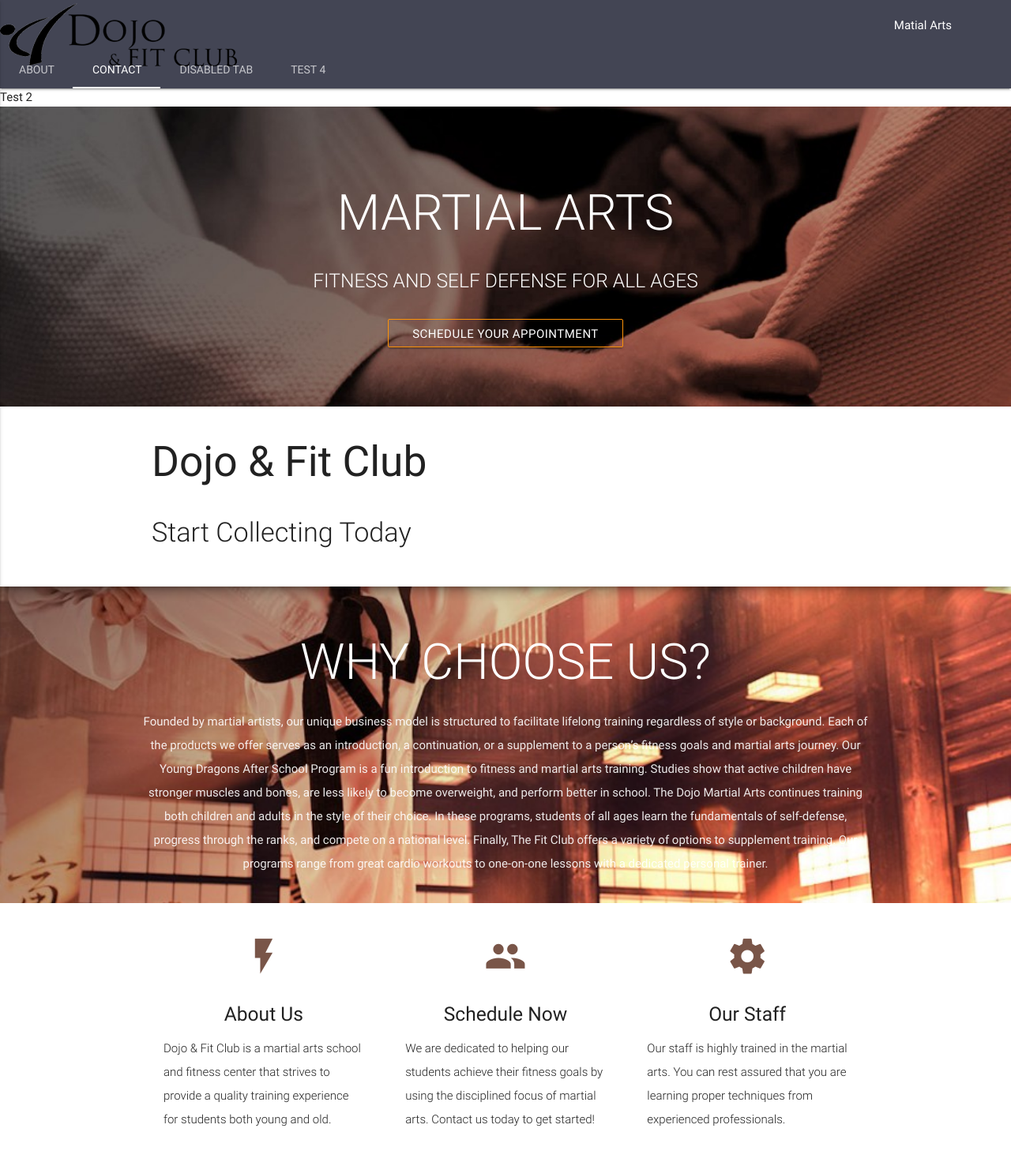
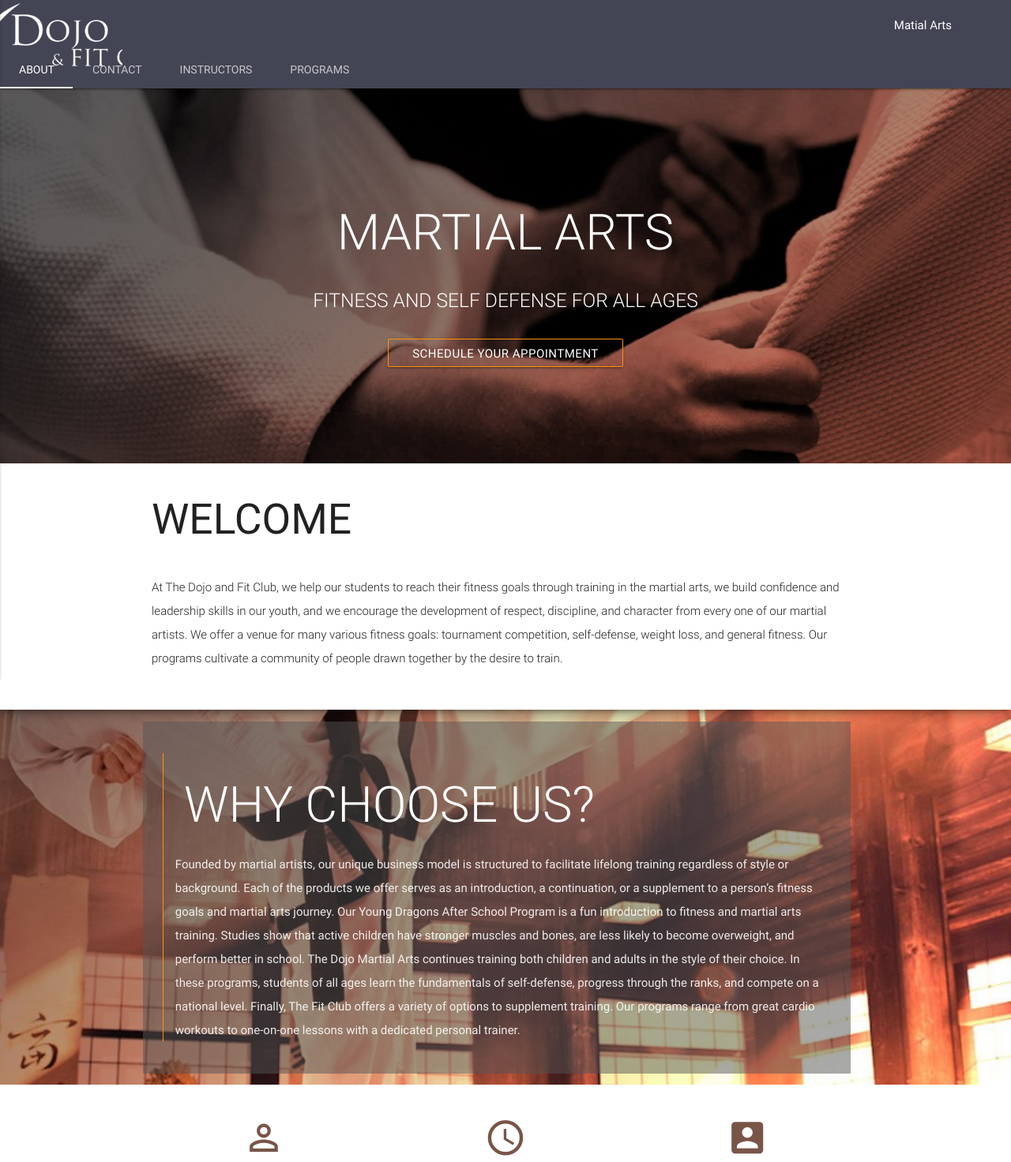
Before and after one commit to rsstdd/dojo, a website: page public/index.html in a window 1280 px wide. Shown: the top 1472 px of the page at 79% size. Drawn offline with nearby package versions, Linux system fonts and the light colour scheme.

Commit message:
Add transparent background to div on kick; changed icons

```diff
--- a/public/css/styles.css
+++ b/public/css/styles.css
@@ -17,8 +17,6 @@ p {
     width: 100%;
   }
   .waves-effect.waves-brown .waves-ripple {
-   /* The alpha value allows the text and background color
-   of the button to still show through. */
     background-color: rgb(254, 147, 8, 0.65);
   }
 
@@ -35,6 +33,7 @@ nav {
 
 footer.page-footer {
   background-color: #fff;
+  border: 3px solid #4e5162;
 }
 @media only screen and (max-width : 992px) {
   .parallax-container .section {
@@ -51,6 +50,9 @@ footer.page-footer {
     top: 0;
   }
 }
+.parallax-container {
+    height: 475px;
+  }
 
 .icon-block {
   padding: 0 15px;
@@ -62,3 +64,16 @@ footer.page-footer {
 footer.page-footer {
   margin: 0;
 }
+#inner-trasparent {
+  background-color: rgba(85, 85, 85, 0.5);
+  padding: 25px;
+  width: 100%;
+}
+#left-border {
+  border-left: 1px solid #fe9308;
+  padding-left: 15px;
+}
+.circle {
+  border: 1px solid #fe9308;
+  border-radius: 50%;
+}
--- a/public/index.html
+++ b/public/index.html
@@ -41,7 +41,9 @@
 
       <nav class="nav-extended">
           <div class="nav-wrapper">
-            <a href="#" class="brand-logo"><img src="./images/logo.png" alt="Logo Dojo &amp; Fit Club" /></a>
+            <a href="#" class="brand-logo">
+              <img class="responsive-img" src="./images/DojoFitClubLogoWhite-155x88.png" alt="Logo Dojo &amp; Fit Club" />
+            </a>
             <a href="#" data-activates="mobile-demo" class="button-collapse"><i class="material-icons">menu</i></a>
             <ul id="nav-mobile" class="right hide-on-med-and-down">
               <li><a href="sass.html"></a></li>
@@ -50,26 +52,26 @@
             </ul>
             <ul class="side-nav" id="mobile-demo">
               <li><a href="sass.html"></a></li>
-              <li><a href="badges.html"></a></li>
+              <li><a href="<b></b>adges.html"></a></li>
               <li><a href="collapsible.html"></a></li>
             </ul>
 
-            <ul class="tabs tabs-transparent">
-              <li class="brown-text text-lighten-3 tab"><a href="#test1">about</a></li>
-              <li class="brown-text text-lighten-3 tab"><a class="active" href="#test2">contact</a></li>
-              <li class="brown-text text-lighten-3 tab"><a href="#test3">Disabled Tab</a></li>
-              <li class="brown-text text-lighten-3 tab"><a href="#test4">Test 4</a></li>
+            <ul class="brown-text text-lighten-3 tabs tabs-transparent">
+              <li class="brown-text text-lighten-3 tab"><a href="#test1">About</a></li>
+              <li class="brown-text text-lighten-3 tab"><a href="#test2">Contact</a></li>
+              <li class="brown-text text-lighten-3 tab"><a href="#test3">Instructors</a></li>
+              <li class="brown-text text-lighten-3 tab"><a href="#test4">Programs</a></li>
             </ul>
           </div>
         </nav>
-        <div id="test2" class="col s12">Test 2</div>
-        <div id="test3" class="col s12">Test 3</div>
-        <div id="test4" class="col s12">Test 4</div>
-    </div>
-  </header>
 
-  <main>
+      </header>
+      <main>
 
+    <!-- <div id="test2" class="col s12">Test 2</div>
+    <div id="test3" class="col s12">Test 3</div>
+    <div id="test4" class="col s12">Test 4</div>
+ -->
     <div class="parallax-container valign-wrapper">
       <div class="section no-pad-bot">
         <div class="container">
@@ -85,22 +87,26 @@
 
     <div class="section white z-depth-4">
       <div class="row container">
-        <h2 class="header">Dojo &amp; Fit Club</h2>
+        <h2 class="header">WELCOME</h2>
       </div>
       <div class="row container">
-        <h4 class="light left-align">Start Collecting Today</h4>
+        <p class="light left-align">At The Dojo and Fit Club, we help our students to reach their fitness goals through training in the martial arts, we build confidence and leadership skills in our youth, and we encourage the development of respect, discipline, and character from every one of our martial artists. We offer a venue for many various fitness goals: tournament competition, self-defense, weight loss, and general fitness. Our programs cultivate a community of people drawn together by the desire to train.</p>
+
+
       </div>
     </div>
 
     <div class="parallax-container">
       <div class="section no-pad-bot">
-        <div id="" class="container">
-          <div class="row center">
-            <h1 class="header col s12 light white-text">WHY CHOOSE US?</h1>
-            <!-- <h5 class="header col s12 white-text light">FITNESS AND SELF DEFENSE FOR ALL AGES</h5> -->
-            <p>
-              Founded by martial artists, our unique business model is structured to facilitate lifelong training regardless of style or background. Each of the products we offer serves as an introduction, a continuation, or a supplement to a person’s fitness goals and martial arts journey. Our Young Dragons After School Program is a fun introduction to fitness and martial arts training. Studies show that active children have stronger muscles and bones, are less likely to become overweight, and perform better in school. The Dojo Martial Arts continues training both children and adults in the style of their choice. In these programs, students of all ages learn the fundamentals of self-defense, progress through the ranks, and compete on a national level. Finally, The Fit Club offers a variety of options to supplement training. Our programs range from great cardio workouts to one-on-one lessons with a dedicated personal trainer.
-            </p>
+        <div class="container">
+          <div id="inner-trasparent" class="row left">
+            <div id="left-border" class"container">
+              <h1 class="header col s12 light white-text">WHY CHOOSE US?</h1>
+              <!-- <h5 class="header col s12 white-text light">FITNESS AND SELF DEFENSE FOR ALL AGES</h5> -->
+              <p>
+                Founded by martial artists, our unique business model is structured to facilitate lifelong training regardless of style or background. Each of the products we offer serves as an introduction, a continuation, or a supplement to a person’s fitness goals and martial arts journey. Our Young Dragons After School Program is a fun introduction to fitness and martial arts training. Studies show that active children have stronger muscles and bones, are less likely to become overweight, and perform better in school. The Dojo Martial Arts continues training both children and adults in the style of their choice. In these programs, students of all ages learn the fundamentals of self-defense, progress through the ranks, and compete on a national level. Finally, The Fit Club offers a variety of options to supplement training. Our programs range from great cardio workouts to one-on-one lessons with a dedicated personal trainer.
+              </p>
+            </div>
           </div>
         </div>
       <div class="parallax"><img src="./images/kick.jpg" alt=""></div>
@@ -115,7 +121,7 @@
 
            <div class="col s12 m4">
              <div class="icon-block">
-               <h2 class="center brown-text"><i class="material-icons">flash_on</i></h2>
+                 <h2 class="center brown-text"><i class="material-icons">perm_identity</i></h2> <!-- verified_user -->
                <h5 class="center">About Us</h5>
                <p class="light">Dojo &amp; Fit Club is a martial arts school and fitness center that strives to provide a quality training experience for students both young and old.</p>
              </div>
@@ -123,7 +129,7 @@
 
            <div class="col s12 m4">
              <div class="icon-block">
-               <h2 class="center brown-text"><i class="material-icons">group</i></h2>
+               <h2 class="center brown-text"><i class="material-icons">schedule</i></h2>
                <h5 class="center">Schedule Now</h5>
 
                <p class="light">We are dedicated to helping our students achieve their fitness goals by using the disciplined focus of martial arts. Contact us today to get started!</p>
@@ -132,7 +138,7 @@
 
            <div class="col s12 m4">
              <div class="icon-block">
-               <h2 class="center brown-text"><i class="material-icons">settings</i></h2>
+               <h2 class="center brown-text"><i class="material-icons">account_box</i></h2>
                <h5 class="center">Our Staff</h5>
                <p class="light">Our staff is highly trained in the martial arts. You can rest assured that you are learning proper techniques from experienced professionals.</p>
              </div>
@@ -144,15 +150,18 @@
 
   </main>
 
-   <foot3er class="page-footer">
+   <footer class="page-footer">
      <div class="container">
        <div class="row">
+         <img src="./images/logo.png" alt="logo"/>
+       </div>
+       <div class="row">
          <div class="col l6 s12">
-           <h5 class="white-text">Company Bio</h5>
-           <p class="grey-text text-lighten-4">We are a team of college students working on this project like it's our full time job. Any amount would help support and continue development on this project and is greatly appreciated.</p>
+           <h5 class="">Company Bio</h5>
+           <p class="grey-text text-lighten-4"></p>
          </div>
          <div class="col l3 s12">
-           <h5 class="white-text">Settings</h5>
+           <h5 class="">Settings</h5>
            <ul>
              <li><a class="white-text" href="#!">Link 1</a></li>
              <li><a class="white-text" href="#!">Link 2</a></li>
@@ -161,7 +170,7 @@
            </ul>
          </div>
          <div class="col l3 s12">
-           <h5 class="white-text">Connect</h5>
+           <h5 class="">Connect</h5>
            <ul>
              <li><a class="white-text" href="#!">Link 1</a></li>
              <li><a class="white-text" href="#!">Link 2</a></li>
```
Also changed, not shown: public/images/DojoFitClubLogoWhite-155x88.png (added), public/images/sheild-icon.png (added).
